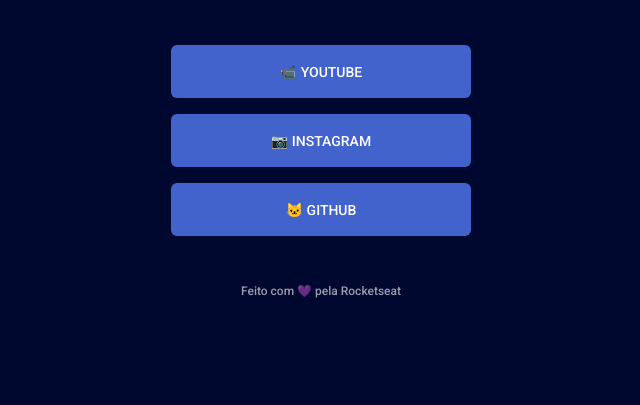
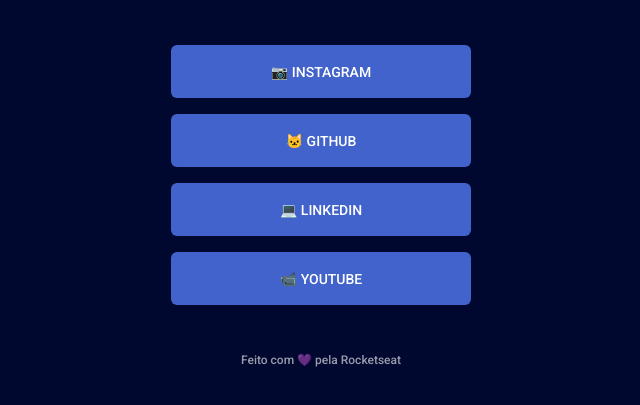
Before and after one commit to jordanferreiraa/maratona-explorer-2, a plain HTML site: page index.html in a window 1280 px wide. Shown: the part 261-666 px from the top of the page, without its empty margins (319-959 px from the left). Drawn offline with Linux system fonts and the light colour scheme.

Commit message:
adicionei outro botão

```diff
--- a/index.html
+++ b/index.html
@@ -19,13 +19,16 @@
     <p class="username">@jordanferreirae</p>
     <ul>
       <li>
-        <a href="https://youtube.com/jordanferreira" target="_blank">📹 Youtube</a>
-      </li>
-      <li>
         <a href="https://instagram.com/jordanferreirae" target="_blank">📷 Instagram</a>
       </li>
       <li>
         <a href="https://github.com/jordanferreiraa" target="_blank">🐱 Github</a>
+      </li>
+      <li>
+        <a href="https://www.linkedin.com/in/jordan-ferreira-sousa/" target="_blank">💻 Linkedin</a>
+      </li>
+      <li>
+        <a href="https://youtube.com" target="_blank">📹 Youtube</a>
       </li>
     </ul>
     <footer>Feito com 💜 pela <a href="https://rocketseat.com.br" target="_blank">Rocketseat</a></footer>
```
